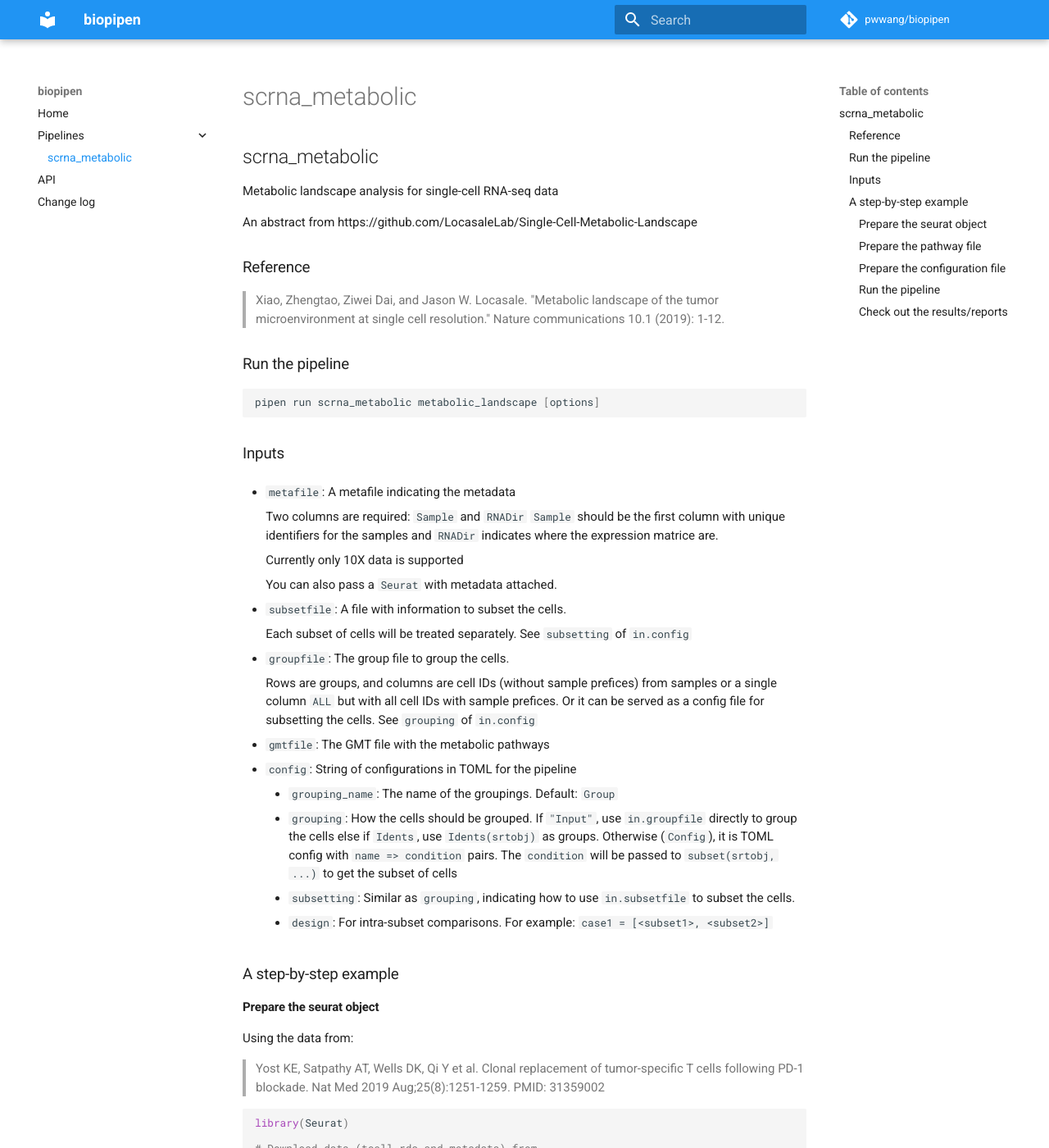
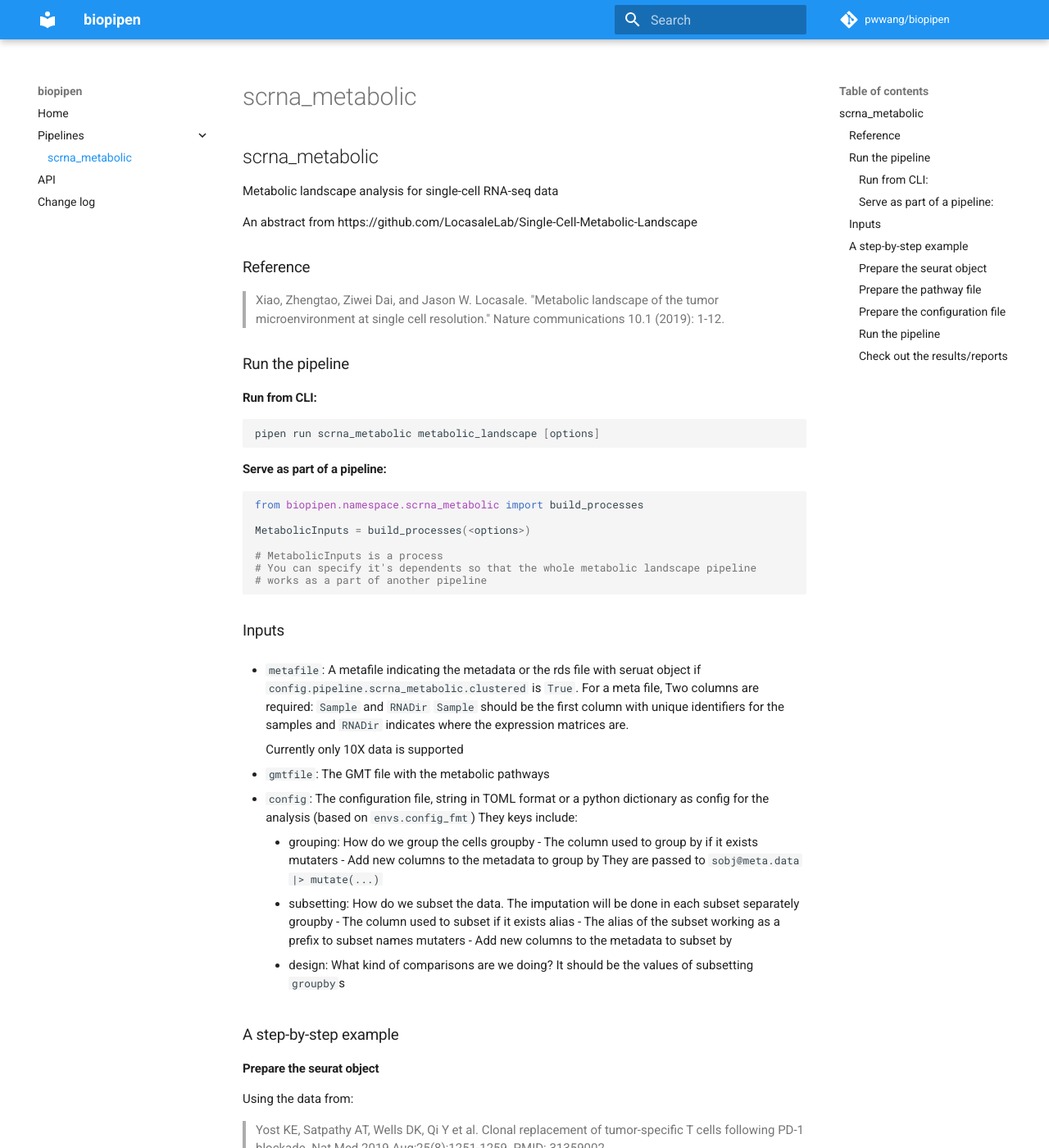
Before and after one commit to pwwang/biopipen, an MkDocs documentation site: the page built from docs/pipelines/scrna_metabolic.md, in a window 1280 px wide and 1400 px high. Shown: the whole window at 82% size. Built offline with MkDocs 1.6.1 and Material for MkDocs 9.7.7, drawn with Linux system fonts in a browser that asks for light colours; comment, search, counter and statistics services are not loaded; some of the changed text lies outside the part shown.

Commit message:
📝 Update docs for scrna_metabolic pipeline

````diff
--- a/docs/pipelines/scrna_metabolic.md
+++ b/docs/pipelines/scrna_metabolic.md
@@ -10,52 +10,52 @@ An abstract from https://github.com/LocasaleLab/Single-Cell-Metabolic-Landscape
 
 ## Run the pipeline
 
+### Run from CLI:
+
 ```shell
 pipen run scrna_metabolic metabolic_landscape [options]
 ```
 
+### Serve as part of a pipeline:
+
+```python
+from biopipen.namespace.scrna_metabolic import build_processes
+
+MetabolicInputs = build_processes(<options>)
+
+# MetabolicInputs is a process
+# You can specify it's dependents so that the whole metabolic landscape pipeline
+# works as a part of another pipeline
+```
+
 ## Inputs
 
-- `metafile`: A metafile indicating the metadata
-
-    Two columns are required: `Sample` and `RNADir`
+- `metafile`: A metafile indicating the metadata or the rds file with seruat object if `config.pipeline.scrna_metabolic.clustered` is `True`.
+    For a meta file, Two columns are required: `Sample` and `RNADir`
     `Sample` should be the first column with unique identifiers
     for the samples and `RNADir` indicates where the expression
-    matrice are.
+    matrices are.
 
     Currently only 10X data is supported
 
-    You can also pass a `Seurat` with metadata attached.
-
-- `subsetfile`: A file with information to subset the cells.
-
-    Each subset of cells will be treated separately.
-    See `subsetting` of `in.config`
-
-- `groupfile`: The group file to group the cells.
-
-    Rows are groups, and columns are cell IDs
-    (without sample prefices)
-    from samples or a single column `ALL` but with all cell IDs with
-    sample prefices. Or it can be served as a config file for
-    subsetting the cells.
-    See `grouping` of `in.config`
-
 - `gmtfile`: The GMT file with the metabolic pathways
 
-- `config`: String of configurations in TOML for the pipeline
-
-    - `grouping_name`: The name of the groupings. Default: `Group`
-    - `grouping`: How the cells should be grouped.
-        If `"Input"`, use `in.groupfile` directly to group the cells
-        else if `Idents`, use `Idents(srtobj)` as groups. Otherwise
-        (`Config`), it is TOML config with
-        `name => condition` pairs. The `condition` will be passed to
-        `subset(srtobj, ...)` to get the subset of cells
-    - `subsetting`: Similar as `grouping`, indicating how to use
-        `in.subsetfile` to subset the cells.
-    - `design`: For intra-subset comparisons. For example:
-        `case1 = [<subset1>, <subset2>]`
+- `config`: The configuration file, string in TOML format or a python
+    dictionary as config for the analysis
+    (based on `envs.config_fmt`)
+    They keys include:
+    - grouping: How do we group the cells
+        groupby - The column used to group by if it exists
+        mutaters - Add new columns to the metadata to group by
+        They are passed to `sobj@meta.data |> mutate(...)`
+    - subsetting: How do we subset the data. The imputation
+        will be done in each subset separately
+        groupby - The column used to subset if it exists
+        alias - The alias of the subset working as a prefix to subset
+        names
+        mutaters - Add new columns to the metadata to subset by
+    - design: What kind of comparisons are we doing?
+        It should be the values of subsetting `groupby`s
 
 ## A step-by-step example
 
@@ -205,7 +205,6 @@ metafile = ["test_data/scrna_metabolic/seurat_obj.rds"]
 gmtfile = ["test_data/scrna_metabolic/KEGG_metabolism.gmt"]
 config = [
 """
-name = "Patient: su001"
 grouping = "Idents"
 grouping_name = "Cluster"
 [subsetting]
@@ -216,8 +215,6 @@ pre = "treatment == 'pre' & patient == 'su001'"
 post_vs_pre = ["post", "pre"]
 """,
 ]
-# you can have multiple cases
-# config = [<config1>, <config2>]
 ```
 
 ### Run the pipeline
````
Also changed, not shown: 1 other file.
